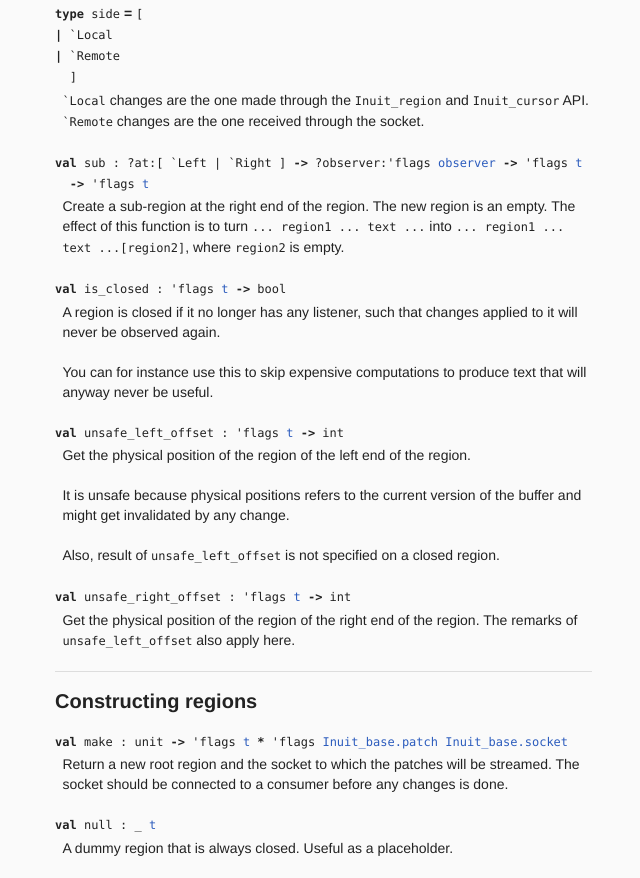
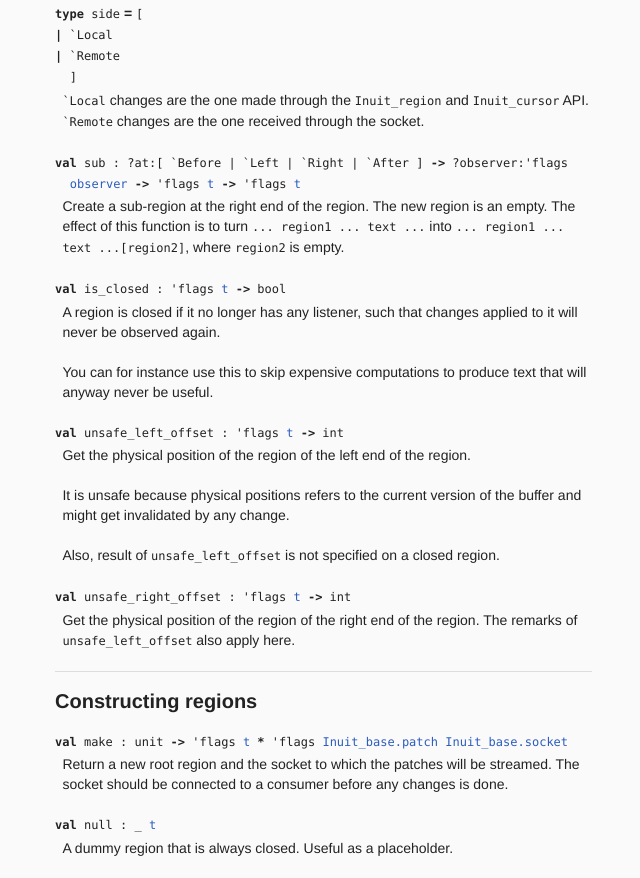
Before and after one commit to let-def/inuit, a plain HTML site: page doc/inuit/Inuit_region/index.html in a window 1280 px wide. Shown: the part 1096-1974 px from the top of the page, without its empty margins (25-665 px from the left). Drawn offline with Linux system fonts and the light colour scheme.

Commit message:
Update inuit doc to v0.4.1.

```diff
--- a/doc/inuit/Inuit_region/index.html
+++ b/doc/inuit/Inuit_region/index.html
@@ -17,7 +17,7 @@ and <code class="code">unsafe_right_offset</code> functions below to get the phy
 the region to see which part is affected by the patch.</p><p><code class="code">patch</code> can overlap the region if text deleted is larger than the region
 itself.</p></div></div><div class="spec type" id="type-side"><a href="#type-side" class="anchor"></a><div class="def type"><code><span class="keyword">type </span>side</code><span class="keyword"> = </span><code>[ </code><table class="variant"><tr id="type-side.Local" class="anchored"><td class="def constructor"><a href="#type-side.Local" class="anchor"></a><code><span class="keyword">| </span></code><code>`Local</code></td></tr><tr id="type-side.Remote" class="anchored"><td class="def constructor"><a href="#type-side.Remote" class="anchor"></a><code><span class="keyword">| </span></code><code>`Remote</code></td></tr></table><code> ]</code><code></code></div><div class="doc"><p><code class="code">`Local</code> changes are the one made through the <code class="code">Inuit_region</code> and
 <code class="code">Inuit_cursor</code> API.
-<code class="code">`Remote</code> changes are the one received through the socket.</p></div></div><div class="spec val" id="val-sub"><a href="#val-sub" class="anchor"></a><div class="def val"><code><span class="keyword">val </span>sub : ?&#8288;at:[ `Left | `Right ] <span class="keyword">&#8209;&gt;</span> ?&#8288;observer:<span class="type-var">'flags</span> <a href="index.html#type-observer">observer</a> <span class="keyword">&#8209;&gt;</span> <span class="type-var">'flags</span> <a href="index.html#type-t">t</a> <span class="keyword">&#8209;&gt;</span> <span class="type-var">'flags</span> <a href="index.html#type-t">t</a></code></div><div class="doc"><p>Create a sub-region at the right end of the region.
+<code class="code">`Remote</code> changes are the one received through the socket.</p></div></div><div class="spec val" id="val-sub"><a href="#val-sub" class="anchor"></a><div class="def val"><code><span class="keyword">val </span>sub : ?&#8288;at:[ `Before | `Left | `Right | `After ] <span class="keyword">&#8209;&gt;</span> ?&#8288;observer:<span class="type-var">'flags</span> <a href="index.html#type-observer">observer</a> <span class="keyword">&#8209;&gt;</span> <span class="type-var">'flags</span> <a href="index.html#type-t">t</a> <span class="keyword">&#8209;&gt;</span> <span class="type-var">'flags</span> <a href="index.html#type-t">t</a></code></div><div class="doc"><p>Create a sub-region at the right end of the region.
 The new region is an empty.
 The effect of this function is to turn
 <code class="code">... region1 ... text ...</code>
```
